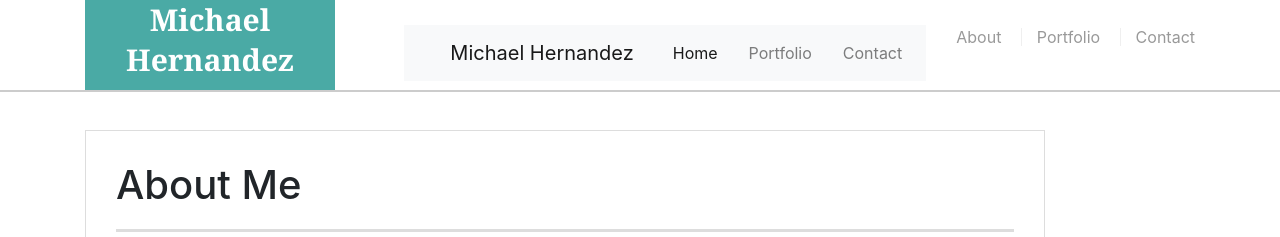
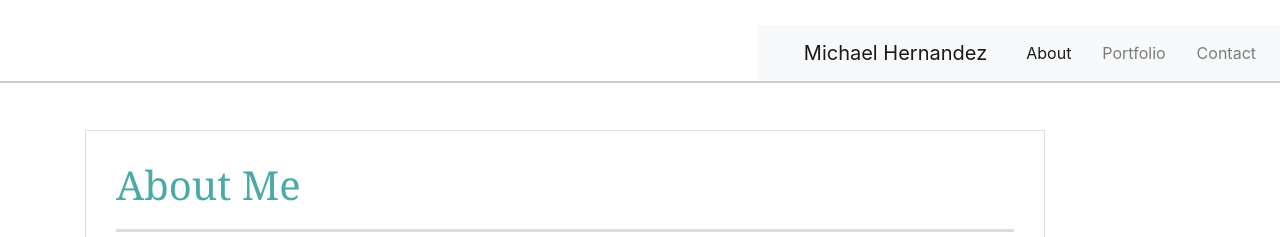
Before and after one commit to michaelhernandez27/Bootstrap-Portfolio, a plain HTML site: page index.html in a window 1280 px wide. Shown: the top 237 px of the page. Drawn offline with nearby package versions, Linux system fonts and the light colour scheme.

Commit message:
commit after editing all pages

```diff
--- a/assets/css/style.css
+++ b/assets/css/style.css
@@ -166,7 +166,7 @@ body {
     margin-right: 25px;
   }
 
-  /* contact page */
+
 
   #contact-form ul {
     margin-bottom: 20px;
--- a/index.html
+++ b/index.html
@@ -6,7 +6,7 @@
   <meta charset="UTF-8">
   <title>About Me | Michael Hernandez</title>
   <link rel="stylesheet" type="text/css" href="assets/css/style.css">
-  <link rel="stylesheet" href="https://stackpath.bootstrapcdn.com/bootstrap/4.1.3/css/bootstrap.min.css">
+  <link rel="stylesheet" href="https://stackpath.bootstrapcdn.com/bootstrap/4.4.1/css/bootstrap.min.css" integrity="sha384-Vkoo8x4CGsO3+Hhxv8T/Q5PaXtkKtu6ug5TOeNV6gBiFeWPGFN9MuhOf23Q9Ifjh" crossorigin="anonymous">
 
 </head>
 
@@ -14,15 +14,6 @@
 
   <header id="masthead">
 
-    <div class="container">
-      <a href="index.html" id="logo">Michael Hernandez</a>
-      <nav>
-        <a href="index.html">About</a>
-        <a href="portfolio.html">Portfolio</a>
-        <a href="contact.html">Contact</a>
-
-      </nav>
-    </div>
 
     <nav class="navbar navbar-expand-lg navbar-light bg-light">
         <a class="navbar-brand" href="#">Michael Hernandez</a>
@@ -33,7 +24,7 @@
         <div class="collapse navbar-collapse" id="navbarNav">
             <ul class="navbar-nav">
                 <li class="nav-item active">
-                    <a class="nav-link" href="index.html">Home<span class="sr-only">(current)</span></a>
+                    <a class="nav-link" href="index.html">About<span class="sr-only">(current)</span></a>
                 </li>
                 <li class="nav-item">
                     <a class="nav-link" href="portfolio.html">Portfolio</a>
```
Also changed, not shown: contact.html (+3 -10 lines), portfolio.html (+3 -9 lines).
